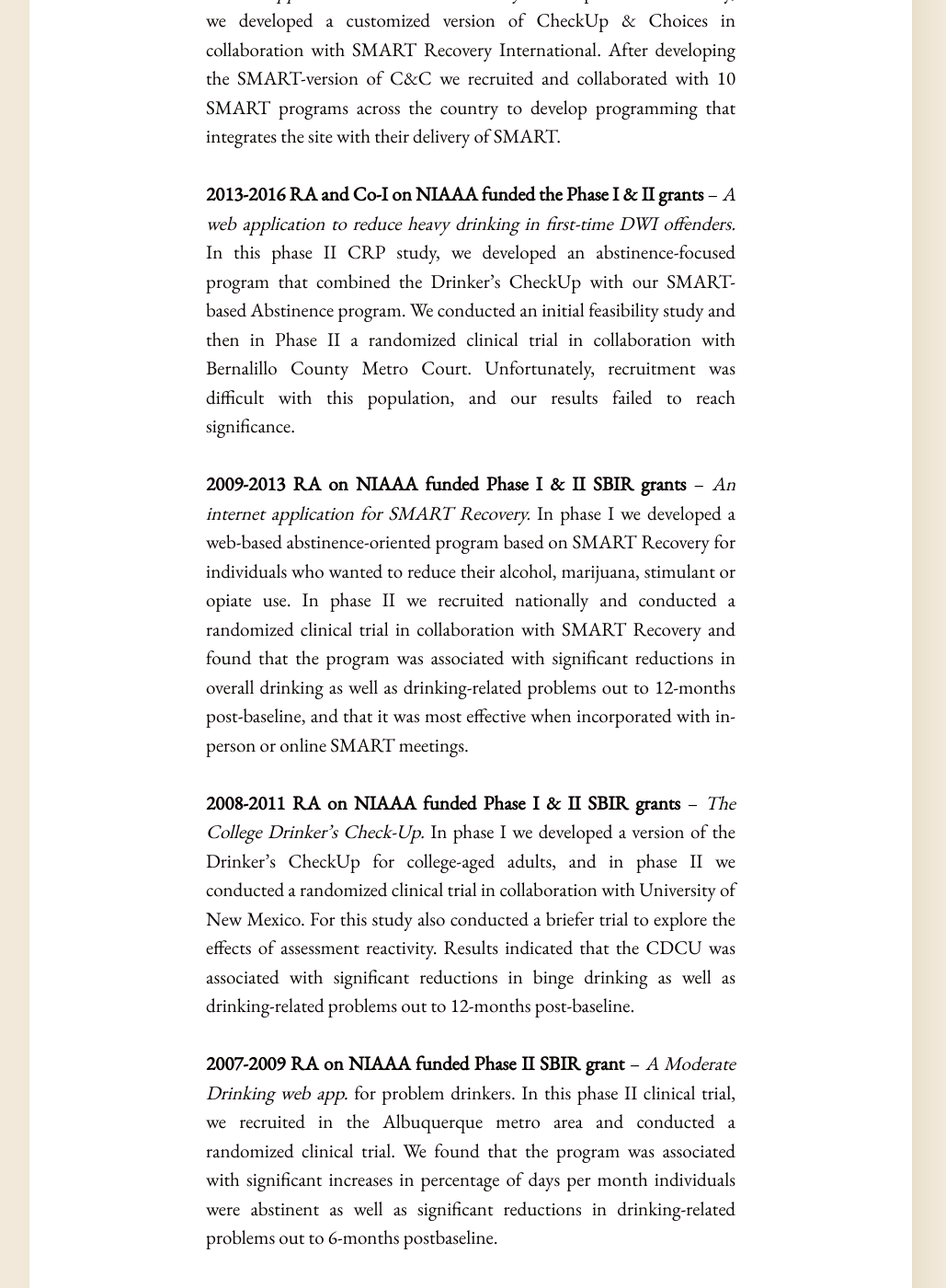
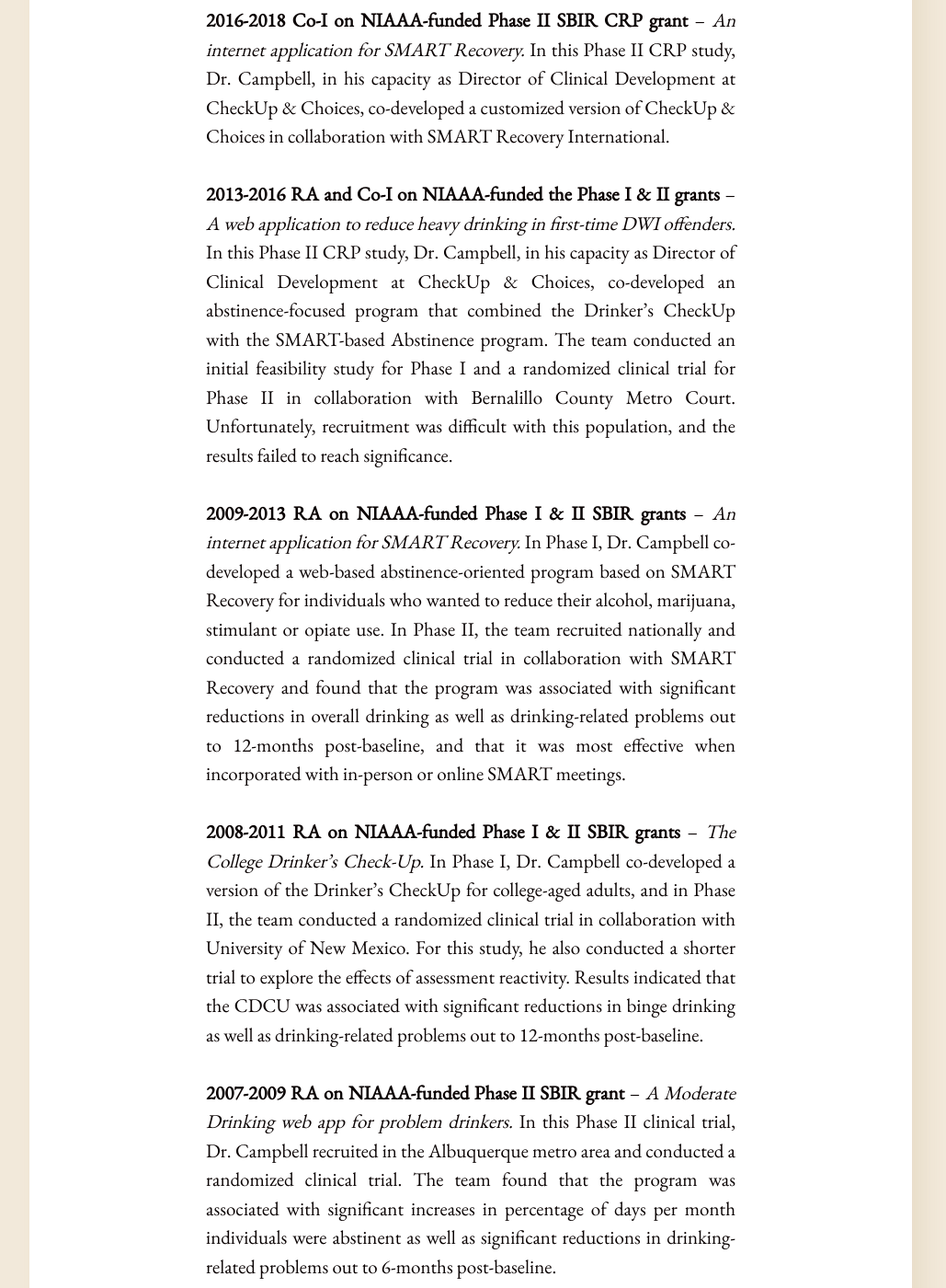
Before and after one commit to aindaco1/volver-health, a Jekyll site: the page built from research.md, in a window 1280 px wide and 1400 px high, scrolled down 1138 px. Shown: the whole window at 92% size, without its empty margins (128-1157 px from the left). Built offline with Jekyll 4.4.1, drawn with Linux system fonts in a browser that asks for light colours; some of the changed text lies outside the part shown.

Commit message:
revised research page

```diff
--- a/research.md
+++ b/research.md
@@ -5,104 +5,57 @@
 
 ## Funded Research
 
-**2018 PI on NIDA funded Phase I SBIR grant** -- *An integrated mobile and web-based application for problem
-cannabis use.* In this phase I project we adapted the Marijuana CheckUp for delivery via mobile app. I liaised
-meetings with our expert consultants, developed the app’s intervention content, designed the program
-architecture along with our software engineers, led the migration of C&C site’s content to a mobile platform
-and subsequent integration C&C across platforms. Finally, conducted a feasibility study.
+**2018 PI on NIDA-funded Phase I SBIR grant** -- *An integrated mobile and web-based application for problem cannabis use.* In this Phase I project, Dr. Campbell, in his capacity as Director of Clinical Development at CheckUp & Choices, adapted the Marijuana CheckUp for delivery via mobile app. He liaised meetings with our expert consultants, developed the app’s intervention content, designed the program architecture along with software engineers, led the migration of website content to a mobile platform, and conducted a feasibility study.
 <br><br>
-**2017-2018 PI on NIAAA funded Phase I SBIR grant** -- *A wearable tech app for CheckUp & Choices.* In this phase
-I project we developed a drink tracker for use via smartwatch that was integrated with the CheckUp & Choices
-platform. I developed the content, designed the program architecture along with our software engineers,
-conducted a feasibility study and presented the findings.
+**2017-2018 PI on NIAAA-funded Phase I SBIR grant** -- *A wearable tech app for CheckUp & Choices.* In this Phase I project, Dr. Campbell, in his capacity as Director of Clinical Development at CheckUp & Choices, developed a drink tracker for use via smartwatch that was integrated with the CheckUp & Choices platform. He developed the content, designed the program architecture along with software engineers, conducted a feasibility study and presented the findings.
 <br><br>
-**2016-2018 Co-I on NIAAA funded Phase II SBIR CRP grant** -- *An internet application for SMART Recovery.* In
-this phase II CRP study, we developed a customized version of CheckUp & Choices in collaboration with
-SMART Recovery International. After developing the SMART-version of C&C we recruited and collaborated
-with 10 SMART programs across the country to develop programming that integrates the site with their
-delivery of SMART.
+**2016-2018 Co-I on NIAAA-funded Phase II SBIR CRP grant** -- *An internet application for SMART Recovery.* In this Phase II CRP study, Dr. Campbell, in his capacity as Director of Clinical Development at CheckUp & Choices, co-developed a customized version of CheckUp & Choices in collaboration with SMART Recovery International.
 <br><br>
-**2013-2016 RA and Co-I on NIAAA funded the Phase I & II grants** -- *A web application to reduce heavy drinking
-in first-time DWI offenders.* In this phase II CRP study, we developed an abstinence-focused program that
-combined the Drinker’s CheckUp with our SMART-based Abstinence program. We conducted an initial
-feasibility study and then in Phase II a randomized clinical trial in collaboration with Bernalillo County Metro
-Court. Unfortunately, recruitment was difficult with this population, and our results failed to reach significance.
+**2013-2016 RA and Co-I on NIAAA-funded the Phase I & II grants** -- *A web application to reduce heavy drinking in first-time DWI offenders.* In this Phase II CRP study, Dr. Campbell, in his capacity as Director of Clinical Development at CheckUp & Choices, co-developed an abstinence-focused program that combined the Drinker’s CheckUp with the SMART-based Abstinence program. The team conducted an initial feasibility study for Phase I and a randomized clinical trial for Phase II in collaboration with Bernalillo County Metro Court. Unfortunately, recruitment was difficult with this population, and the results failed to reach significance.
 <br><br>
-**2009-2013 RA on NIAAA funded Phase I & II SBIR grants** -- *An internet application for SMART Recovery.* In
-phase I we developed a web-based abstinence-oriented program based on SMART Recovery for individuals
-who wanted to reduce their alcohol, marijuana, stimulant or opiate use. In phase II we recruited nationally and
-conducted a randomized clinical trial in collaboration with SMART Recovery and found that the program was
-associated with significant reductions in overall drinking as well as drinking-related problems out to 12-months
-post-baseline, and that it was most effective when incorporated with in-person or online SMART meetings.
+**2009-2013 RA on NIAAA-funded Phase I & II SBIR grants** -- *An internet application for SMART Recovery.* In Phase I, Dr. Campbell co-developed a web-based abstinence-oriented program based on SMART Recovery for individuals who wanted to reduce their alcohol, marijuana, stimulant or opiate use. In Phase II, the team recruited nationally and conducted a randomized clinical trial in collaboration with SMART Recovery and found that the program was associated with significant reductions in overall drinking as well as drinking-related problems out to 12-months post-baseline, and that it was most effective when incorporated with in-person or online SMART meetings.
 <br><br>
-**2008-2011 RA on NIAAA funded Phase I & II SBIR grants** -- *The College Drinker’s Check-Up.* In phase I we
-developed a version of the Drinker’s CheckUp for college-aged adults, and in phase II we conducted a
-randomized clinical trial in collaboration with University of New Mexico. For this study also conducted a
-briefer trial to explore the effects of assessment reactivity. Results indicated that the CDCU was associated with significant reductions in binge drinking as well as drinking-related problems out to 12-months post-baseline.
+**2008-2011 RA on NIAAA-funded Phase I & II SBIR grants** -- *The College Drinker’s Check-Up.* In Phase I, Dr. Campbell co-developed a version of the Drinker’s CheckUp for college-aged adults, and in Phase II, the team conducted a randomized clinical trial in collaboration with University of New Mexico. For this study, he also conducted a shorter trial to explore the effects of assessment reactivity. Results indicated that the CDCU was associated with significant reductions in binge drinking as well as drinking-related problems out to 12-months post-baseline.
 <br><br>
-**2007-2009 RA on NIAAA funded Phase II SBIR grant** -- *A Moderate Drinking web app.* for problem drinkers. In
-this phase II clinical trial, we recruited in the Albuquerque metro area and conducted a randomized clinical trial. We found that the program was associated with significant increases in percentage of days per month
-individuals were abstinent as well as significant reductions in drinking-related problems out to 6-months postbaseline.
+**2007-2009 RA on NIAAA-funded Phase II SBIR grant** -- *A Moderate Drinking web app for problem drinkers.* In this Phase II clinical trial, Dr. Campbell recruited in the Albuquerque metro area and conducted a randomized clinical trial. The team found that the program was associated with significant increases in percentage of days per month individuals were abstinent as well as significant reductions in drinking-related problems out to 6-months post-baseline.
 
 ## Peer-Reviewed Publications
 
-Campbell, W., Hester, R.K., Lenberg, K.L., and Delaney, H.D. and ( _2016_ ). **Overcoming Addictions, a web-
-based application & SMART Recovery, an online and in-person mutual help group for problem drinkers, Part 2:
-Six-month outcomes of a randomized clinical trial and qualitative feedback from participants.** _Journal of Medical
-Internet Research._ Vol 18, Issue 10, e262.
+Campbell, W., Hester, R.K., Lenberg, K.L., and Delaney, H.D. and ( _2016_ ). **Overcoming Addictions, a web-based application & SMART Recovery, an online and in-person mutual help group for problem drinkers, Part 2: Six-month outcomes of a randomized clinical trial and qualitative feedback from participants.** _Journal of Medical Internet Research._ Vol 18, Issue 10, e262.
 <br><br>
-Hester, R.K., Lenberg, K.L., Delaney, H.D. and Campbell, W. ( _2013_ ). **Overcoming Addictions, a web-
-based application & SMART Recovery, an online and in-person mutual help group for problem drinkers: Part 1,
-three-month outcomes of a randomized clinical trial.** _Journal of Medical Internet Research._ Vol 15, Issue 7, e134.
+Hester, R.K., Lenberg, K.L., Delaney, H.D. and Campbell, W. ( _2013_ ). **Overcoming Addictions, a web-based application & SMART Recovery, an online and in-person mutual help group for problem drinkers: Part 1, three-month outcomes of a randomized clinical trial.** _Journal of Medical Internet Research._ Vol 15, Issue 7, e134.
 <br><br>
-Ladd, B., Hallgren, K., Owens, M., Fischer, D., Hagen-Glynn, L., Monnig, M., McClouth, C., Campbell,W.
-and McCrady B. (2013). **A Guide for Starting a Specialty Clinic: An Alcohol Clinic Example.** _Professional
-Psychology: Research and Practice._ Vol. 44, Issue 2, p65-72.
+Ladd, B., Hallgren, K., Owens, M., Fischer, D., Hagen-Glynn, L., Monnig, M., McClouth, C., Campbell, W. and McCrady B. (2013). **A Guide for Starting a Specialty Clinic: An Alcohol Clinic Example.** _Professional Psychology: Research and Practice._ Vol. 44, Issue 2, p65-72.
 <br><br>
 Hester, R.K., Delaney, H.D. and Campbell, W. (2011). **ModerateDrinking.com and Moderation
-Management: Outcomes of a randomized clinical trial with non-dependent problem drinkers.** _Journal of Consulting
-and Clinical Psychology_. Vol. 79, Issue 2, p15-24.
+Management: Outcomes of a randomized clinical trial with non-dependent problem drinkers.** _Journal of Consulting and Clinical Psychology_. Vol. 79, Issue 2, p15-24.
 <br><br>
-Hester, R.K., Delaney, H.D. and Campbell, W. (2011). **The College Drinker’s Check-up: Outcomes of Two
-Randomized Clinical Trials of a Computer-Delivered Intervention.** _Psychology of Addictive Behaviors_.
+Hester, R.K., Delaney, H.D. and Campbell, W. (2011). **The College Drinker’s Check-up: Outcomes of Two Randomized Clinical Trials of a Computer-Delivered Intervention.** _Psychology of Addictive Behaviors_.
 <br><br>
-Ladd, B.O., McCrady, B.S., Knapp-Manuel, J.K., Campbell, W. (2010) **Improving the quality of reporting
-in alcohol outcome studies: Effects of the CONSORT statement.** _Addictive Behaviors._ Vol. 35, Issue 7, p600-666.
+Ladd, B.O., McCrady, B.S., Knapp-Manuel, J.K., Campbell, W. (2010) **Improving the quality of reporting in alcohol outcome studies: Effects of the CONSORT statement.** _Addictive Behaviors._ Vol. 35, Issue 7, p600-666.
 <br><br>
-Hester, R.K., Delaney, H.D., Campbell, W. & Handmaker, N.A. (2009). **A web application for moderation
-training: Initial results of a randomized clinical trial.** _Journal of Substance Abuse Treatment._ Vol. 37, Issue 3, p266–276.
+Hester, R.K., Delaney, H.D., Campbell, W. & Handmaker, N.A. (2009). **A web application for moderation training: Initial results of a randomized clinical trial.** _Journal of Substance Abuse Treatment._ Vol. 37, Issue 3, p266–276.
 <br><br>
-Delaney, H.D., Forcehimes, A.A., Campbell, W.P., & Smith, B.W. (2009) **Integrating Spirituality into
-Alcohol Treatment.** _Journal of Clinical Psychology: In Session_ , Vol 65, Issue 2, p185-198.
+Delaney, H.D., Forcehimes, A.A., Campbell, W.P., & Smith, B.W. (2009) **Integrating Spirituality into Alcohol Treatment.** _Journal of Clinical Psychology: In Session_ , Vol 65, Issue 2, p185-198.
 
 ## Conference Presentations and Invited Talks
 
-Campbell, W. (2021) **Telehealth and eHealth after Covid: Recent Advances and Persistent Barriers.**
-_Presented at “Telehealth and eHealth for Treatment of Alcohol Use Disorder during the COVID-19 Pandemic and
-Beyond,” webinar sponsored by Friends of NIAAA in collaboration with the American Psychological Association._
+Campbell, W. (2021) **Telehealth and eHealth after Covid: Recent Advances and Persistent Barriers.** _Presented at “Telehealth and eHealth for Treatment of Alcohol Use Disorder during the COVID-19 Pandemic and Beyond,” webinar sponsored by Friends of NIAAA in collaboration with the American Psychological Association._
 <br><br>
-Campbell, W. (2021) **Personal Strategies for Alcohol and Drug Management.** _Webinar conducted at the
-Stanford Healthy Living Program_.
+Campbell, W. (2021) **Personal Strategies for Alcohol and Drug Management.** _Webinar conducted at the Stanford Healthy Living Program_.
 <br><br>
-Campbell, W. (2021) **Alcohol and Performance: A guided Discussion.** _Training Conducted at the United
-States Air Force Academy_.
+Campbell, W. (2021) **Alcohol and Performance: A guided Discussion.** _Training Conducted at the United States Air Force Academy_.
 <br><br>
-Campbell, W. (2021) **CheckUp & Choices: Beta Testing an Online Alcohol Program for Alcohol Misuse.**
-_Paper presented at the Air Force Medical Readiness Agency Annual Review of Research Meeting_.
+Campbell, W. (2021) **CheckUp & Choices: Beta Testing an Online Alcohol Program for Alcohol Misuse.** _Paper presented at the Air Force Medical Readiness Agency Annual Review of Research Meeting_.
 <br><br>
-Campbell, W. (2020) **Alcohol, Harm Reduction and Advances in Clinical Science.** _Training conducted with
-clinical staff, JSOC/SOTF, Ft Bragg._
+Campbell, W. (2020) **Alcohol, Harm Reduction and Advances in Clinical Science.** _Training conducted with clinical staff, JSOC/SOTF, Ft Bragg._
 <br><br>
 Campbell, W. (2020) **The Drinker’s CheckUp: Development and Implementation of an Evidence-Based
-Brief Intervention for Harmful Alcohol Use.** _Paper presented at the American Society of Addiction Medicine Annual
-Conference._
+Brief Intervention for Harmful Alcohol Use.** _Paper presented at the American Society of Addiction Medicine Annual Conference._
 <br><br>
-Campbell, W. (2020) **CheckUp & Choices: Beta Testing An Online Alcohol Program.** _Training Conducted
-at United States Air Force bases MacDill, Kadena, Osan, Kirtland, McGuire and the Air Force Academy_.
+Campbell, W. (2020) **CheckUp & Choices: Beta Testing An Online Alcohol Program.** _Training Conducted at United States Air Force bases MacDill, Kadena, Osan, Kirtland, McGuire and the Air Force Academy_.
 <br><br>
-Campbell, W. (2019) **The Next Evolution in Clinical Psychology: A Review and Case Study in Digital
-Therapeutics and Adaptive Interventions.** _Talk given at University of New Mexico Psychology Department
-Colloquium_.
+Campbell, W. (2019) **The Next Evolution in Clinical Psychology: A Review and Case Study in Digital Therapeutics and Adaptive Interventions.** _Talk given at University of New Mexico Psychology Department Colloquium_.
 <br><br>
 Campbell, W. (2017) **CheckUp&Choices.com: A Case Study in the Development and Implementation of a
 Tech-Based Intervention.** _Talk given at New Mexico Psychological Association Annual Conference_.
@@ -113,16 +66,11 @@
 Hester, R.K. & Campbell, W (2016) **Digital approaches in primary care: Early findings from the
 implementation of the [http://www.checkupandchoices.com](http://www.checkupandchoices.com) web app.** _Paper presented at International Network on Brief Interventions for Alcohol & Other Drugs annual meeting_.
 <br><br>
-Campbell, W. (2016) **Right Turns: A web application for first-time DWI offenders.** _Paper presented at
-New Mexico Association of Counties Legislative Conference._
+Campbell, W. (2016) **Right Turns: A web application for first-time DWI offenders.** _Paper presented at New Mexico Association of Counties Legislative Conference._
 <br><br>
-Campbell, W. & Hester, R.K. (2014). **Computer Delivered Interventions: A stepped care approach for
-problem drinkers.** _Paper presented at the National Frontier and Rural Addiction Treatment Technology 2nd Annual
-summit_.
+Campbell, W. & Hester, R.K. (2014). **Computer Delivered Interventions: A stepped care approach for problem drinkers.** _Paper presented at the National Frontier and Rural Addiction Treatment Technology 2nd Annual summit_.
 <br><br>
-Campbell, W. & Hester, R.K. (2012). **Computer Delivered Interventions: Towards a stepped care approach
-for problem drinkers.** _Paper presented at the American Psychiatric Association 165th Annual Meeting_.
+Campbell, W. & Hester, R.K. (2012). **Computer Delivered Interventions: Towards a stepped care approach for problem drinkers.** _Paper presented at the American Psychiatric Association 165th Annual Meeting_.
 <br><br>
 Peña-Esparza, Y., Campbell, W., Rodriguez, P. & Verney, S. (2012). **A Comprehensive Approach to
-Treating Substance Use in Homeless People: The Endorphin Power Company Treatment Program.** _Paper presented
-at the New Mexico Public Health Association Annual Meeting._
+Treating Substance Use in Homeless People: The Endorphin Power Company Treatment Program.** _Paper presented at the New Mexico Public Health Association Annual Meeting._
```
